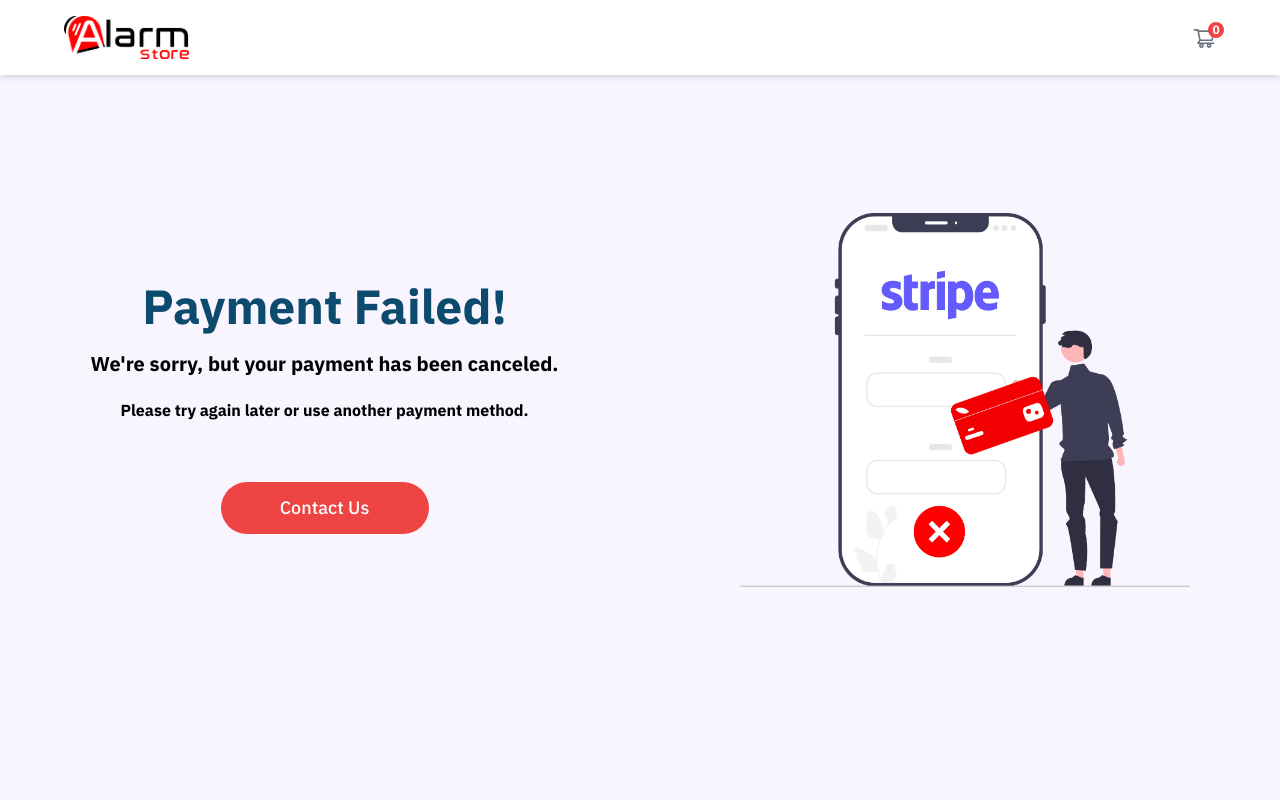
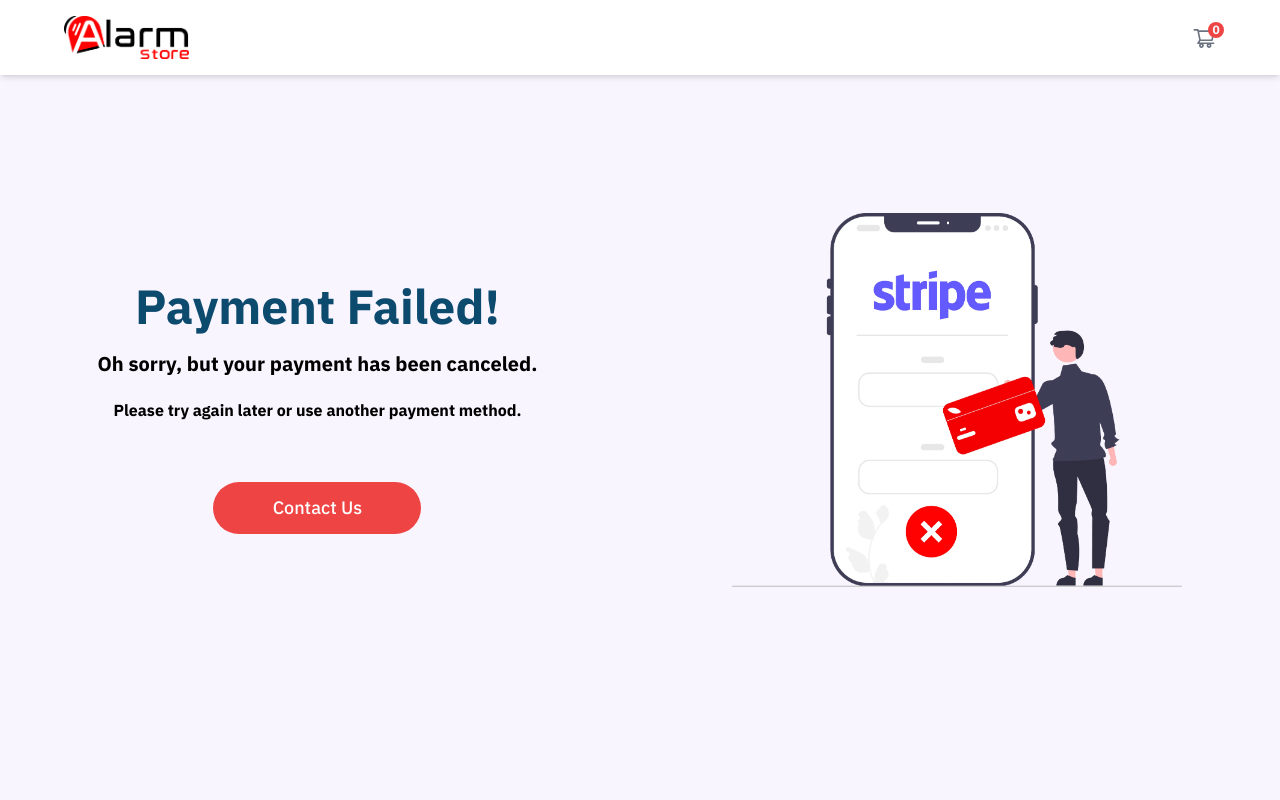
Before and after one commit to SaadEssam/Alarm-store, a Next.js app: page /canceled in a window 1280 px wide. Shown: the top 800 px of the page. Built offline with nearby package versions, Linux system fonts and the light colour scheme; no server answers; what tailwindcss-animated would draw is missing.

Commit message:
Fix unescaped special characters in JSX

```diff
--- a/pages/canceled.tsx
+++ b/pages/canceled.tsx
@@ -10,7 +10,7 @@ const Canceled = () => {
           Payment Failed!
         </h2>
         <p className="text-center font-semibold sm:text-lg md:text-xl">
-          We're sorry, but your payment has been canceled.
+          Oh sorry, but your payment has been canceled.
         </p>
         <p className="text-center font-semibold sm:text-sm md:text-base">
           Please try again later or use another payment method.
```
